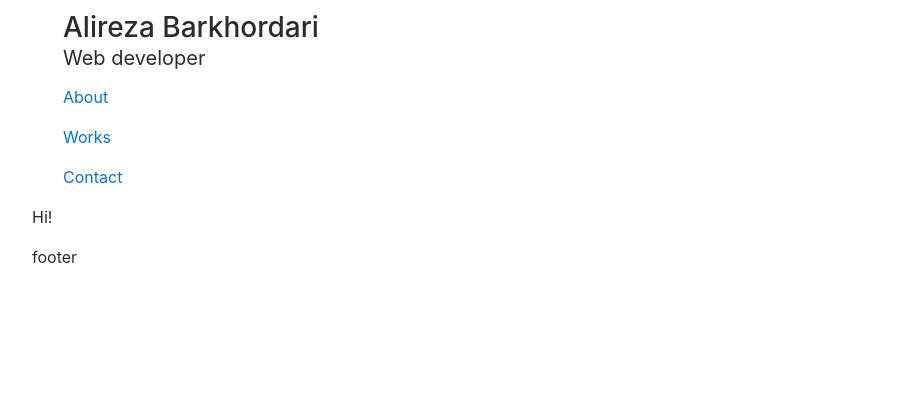
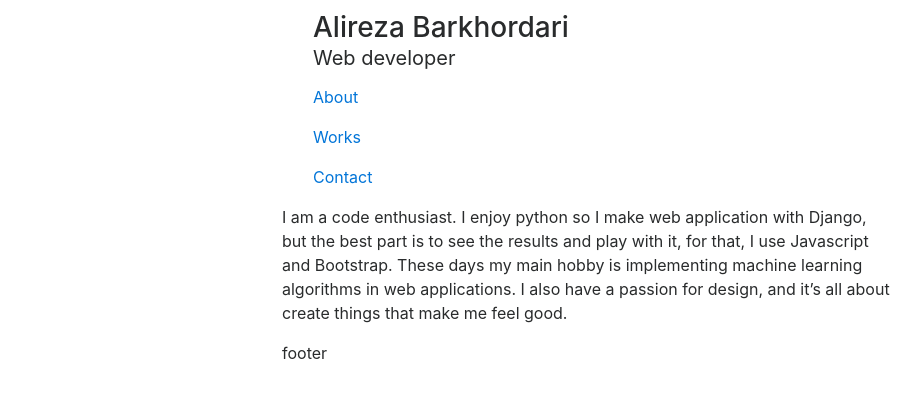
Before and after one commit to aleereza/aleereza.github.io, a Django app: page / in a window 1280 px wide. Shown: the top 398 px of the page, without its empty margins (53-974 px from the left). Run offline with Django 3.2, Linux system fonts and the light colour scheme; some libraries are stand-ins or nearby versions.

Commit message:
max-width added

```diff
--- /dev/null
+++ b/portfolio/main/static/main/css/styles.css
@@ -0,0 +1,3 @@
+.container {
+  max-width: 40em;
+}
--- a/portfolio/templates/main/base.html
+++ b/portfolio/templates/main/base.html
@@ -14,6 +14,7 @@
 <script src="https://d3js.org/d3.v4.min.js"></script>
 <script src="https://d3js.org/d3-scale-chromatic.v1.min.js"></script> -->
 <link rel="stylesheet" href="https://maxcdn.bootstrapcdn.com/bootstrap/4.0.0-beta.3/css/bootstrap.min.css" integrity="sha384-Zug+QiDoJOrZ5t4lssLdxGhVrurbmBWopoEl+M6BdEfwnCJZtKxi1KgxUyJq13dy" crossorigin="anonymous">
+<link rel="stylesheet" href="{% static 'main/css/styles.css' %}">
 <script src="https://maxcdn.bootstrapcdn.com/bootstrap/4.0.0-beta.3/js/bootstrap.min.js" integrity="sha384-a5N7Y/aK3qNeh15eJKGWxsqtnX/wWdSZSKp+81YjTmS15nvnvxKHuzaWwXHDli+4" crossorigin="anonymous"></script>
 <script src="https://code.jquery.com/jquery-3.2.1.slim.min.js" integrity="sha384-KJ3o2DKtIkvYIK3UENzmM7KCkRr/rE9/Qpg6aAZGJwFDMVNA/GpGFF93hXpG5KkN" crossorigin="anonymous"></script>
 <script src="https://cdnjs.cloudflare.com/ajax/libs/popper.js/1.12.9/umd/popper.min.js" integrity="sha384-ApNbgh9B+Y1QKtv3Rn7W3mgPxhU9K/ScQsAP7hUibX39j7fakFPskvXusvfa0b4Q" crossorigin="anonymous"></script>
--- a/portfolio/templates/main/main.html
+++ b/portfolio/templates/main/main.html
@@ -1,5 +1,8 @@
 {% extends "base.html" %}
 
 {% block content %}
-<p> Hi! </p>
+<p>
+I am a code enthusiast. I enjoy python so I make web application with Django, but the best part is to see the results and play with it, for that, I use Javascript and Bootstrap. These days my main hobby is implementing machine learning algorithms in web applications.
+I also have a passion for design, and it’s all about create things that make me feel good.
+</p>
 {% endblock %}
```
